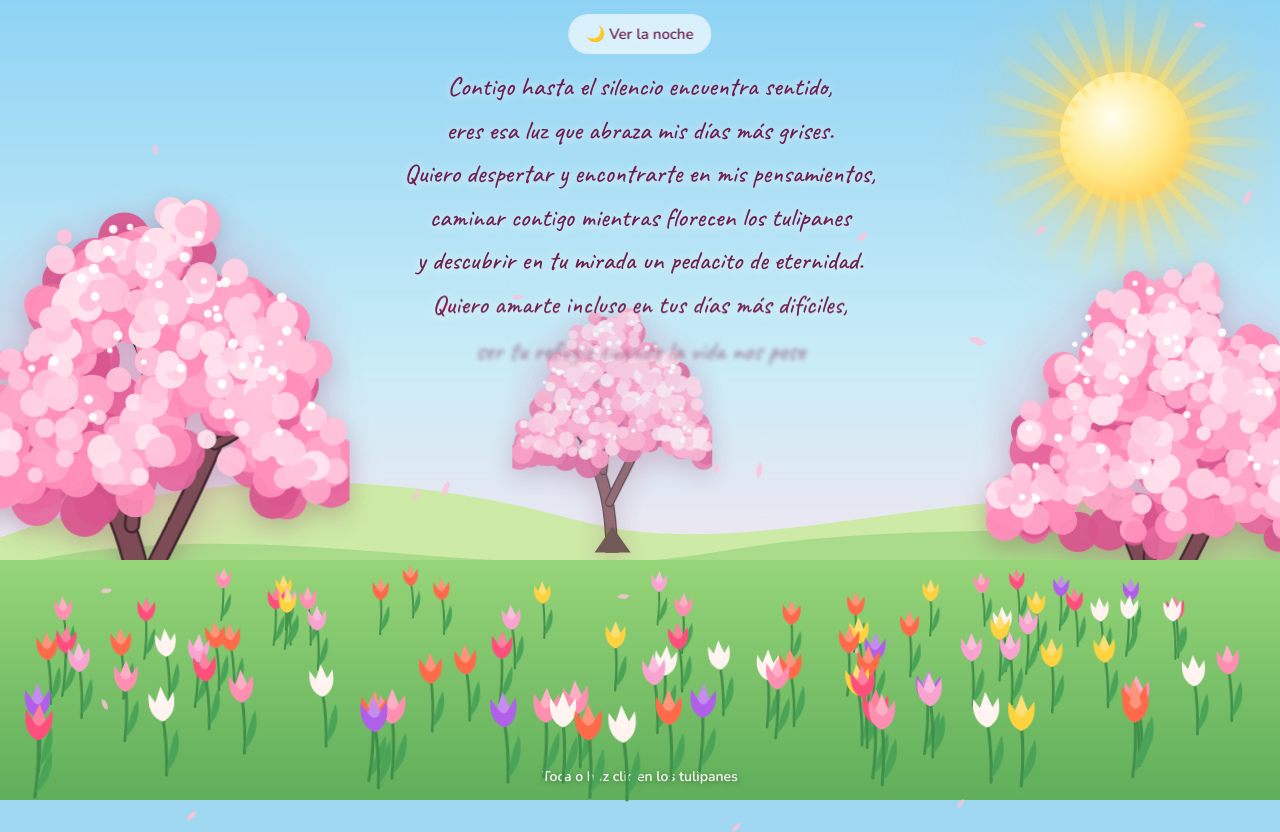
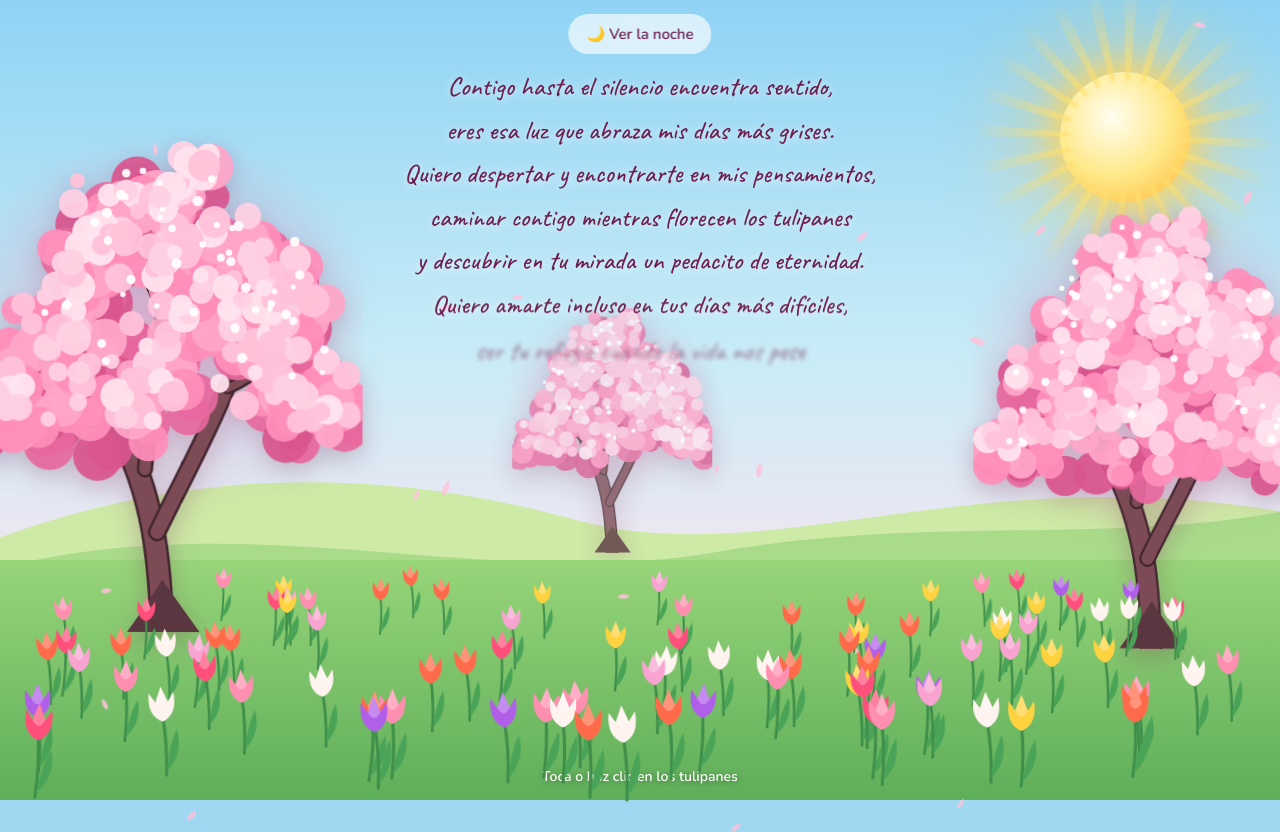
Before and after one commit to DonCuack2/tulipaness, a plain HTML site: page index.html in a window 1280 px wide. Shown: the top 832 px of the page. Drawn offline with nearby package versions, Linux system fonts and the light colour scheme.

Commit message:
Fix tree div placement and update text content

```diff
--- a/index.html
+++ b/index.html
@@ -83,8 +83,8 @@ body.night #btn{background:rgba(40,26,80,.6);color:var(--cream)}
   <svg class="hill" style="bottom:24%;height:22%" viewBox="0 0 1000 200" preserveAspectRatio="none"><path d="M0 120 C150 40 300 40 450 100 C600 160 760 30 1000 90 V200 H0Z" fill="#cdeaa6"/></svg>
   <div id="far"></div>
   <svg class="hill" style="bottom:12%;height:26%" viewBox="0 0 1000 260" preserveAspectRatio="none"><path d="M0 90 C200 10 380 120 560 70 C720 25 860 60 1000 20 V260 H0Z" fill="#a9db8a"/></svg>
+  <div id="meadow"></div>
   <div id="trees"></div>
-  <div id="meadow"></div>
 </div>
 
 <div id="flies" class="layer"></div>
@@ -124,7 +124,7 @@ function sakuraOld(){
   return `<svg viewBox="0 0 320 420" width="100%">${t}${g}</svg>`;
 }
 const T=$('#trees');
-[['left:-4%;bottom:14%;width:min(44vw,400px,50vh)',0],['right:-5%;bottom:12%;width:min(40vw,360px,45vh)',2]].forEach(([c,d])=>{const e=mk('div',c+`;animation-delay:-${d}s`,T);e.className='tree';e.innerHTML=sakura()});
+[['left:-3%;bottom:21%;width:min(50vw,400px,50vh)',0],['right:-4%;bottom:19%;width:min(44vw,360px,45vh)',2]].forEach(([c,d])=>{const e=mk('div',c+`;animation-delay:-${d}s`,T);e.className='tree';e.innerHTML=sakura()});
 const f=mk('div','left:40%;bottom:31%;width:min(22vw,200px);opacity:.8',$('#far'));f.className='tree';f.innerHTML=sakura();
 
 /* tulipanes */
@@ -150,9 +150,9 @@ for(let i=0;i<18;i++)mk('u',`left:${R(2,98)}%;top:${R(55,95)}%;--d:${R(3,6)}s;--
 const btn=$('#btn'), msg=$('#msg');
 function reveal(){msg.classList.add('reset');msg.classList.remove('show');void msg.offsetWidth;msg.classList.remove('reset');requestAnimationFrame(()=>msg.classList.add('show'))}
 const TXT={
- day:['Contigo hasta el silencio encuentra sentido,','eres esa luz que abraza mis días más grises.','Quiero despertar y encontrarte en mis pensamientos,','caminar contigo mientras florecen los tulipanes','y descubrir en tu mirada un pedacito de eternidad.','Quiero amarte incluso en tus días más difíciles,','ser tu refugio cuando la vida nos pese','y que, pase lo que pase, mi alma y mi corazon siempre buscaran ser parte de ti.'],
+ day:['Contigo hasta el silencio encuentra sentido,','eres esa luz que abraza mis días más grises.','Quiero despertar y encontrarte en mis pensamientos,','caminar contigo mientras florecen los tulipanes','y descubrir en tu mirada un pedacito de eternidad.','Quiero amarte incluso en tus días más difíciles,','ser tu refugio cuando la vida nos pese','y que, pase lo que pase, mi alma siga reconociendo la tuya.'],
  dayOld:['Contigo cada mañana vuelve a tener sentido,','eres la luz que hace florecer mi alegría.','Quiero despertar con tu nombre en mis labios,','caminar a tu lado entre campos de tulipanes','y encontrar en tus ojos mi lugar favorito.','Quiero ser ese amor que siempre te abrace,','hoy, mañana y mientras la vida nos lo permita.','Cada día, entre mil vidas, volvería a elegirte.'],
- night:['Isabella,','quiero ser tu calma cuando el mundo duela,','tu sonrisa cuando la vida se vuelva gris,','tu refugio cuando no encuentres las palabras.','Quiero ser tu hogar, tu paz y tu lugar seguro…','ese rincón del mundo donde nunca te sientas sola.','Y si algún día se te olvida cómo brillar,','seré las estrellas que te acompañen hasta el amanecer.','Porque te quiero y te amo con todo mi corazon.']};
+ night:['Isabella,','quiero ser tu calma cuando el mundo duela,','tu sonrisa cuando la vida se vuelva gris,','tu refugio cuando no encuentres las palabras.','Quiero ser tu hogar, tu paz y tu lugar seguro…','ese rincón del mundo donde nunca te sientas sola.','Y si algún día se te olvida cómo brillar,','seré las estrellas que te acompañen hasta el amanecer.','Porque te quiero, con todo lo que soy y lo que siento.']};
 const TXT_OLD={
  day:['Isabella,','contigo cada mañana tiene sentido,','eres la luz que hace florecer mi día.','Quiero despertar pensando en ti,','caminar a tu lado entre tulipanes','y ser la razón de tu sonrisa.','Quiero ser todo para ti,','hoy, mañana y todos los días.','Cada día quiero elegirte a ti.'],
  night:['Isabella,','quiero ser tu calma cuando el día pese,','tu risa cuando todo se ponga gris,','tu abrazo cuando falten las palabras.','Quiero ser tu amigo, tu hogar, tu compañía…','quiero ser todo para ti.','Y si algún día no ves la luz,','yo seré las estrellas hasta que amanezca.','Te quiero con el corazón entero.']};
```
